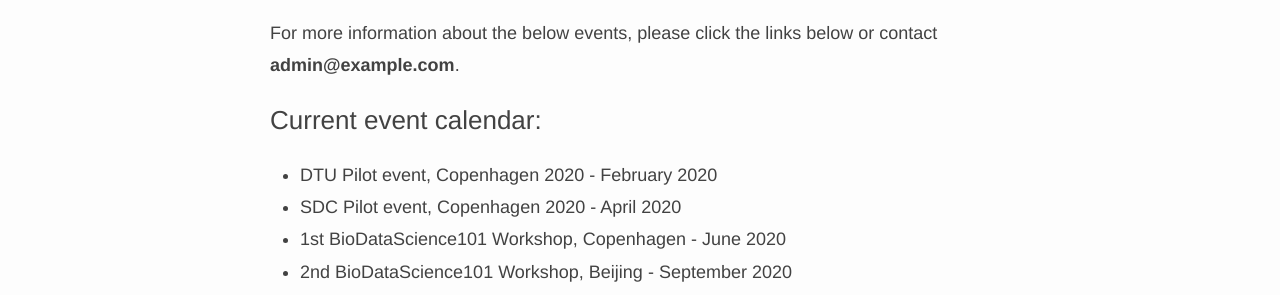
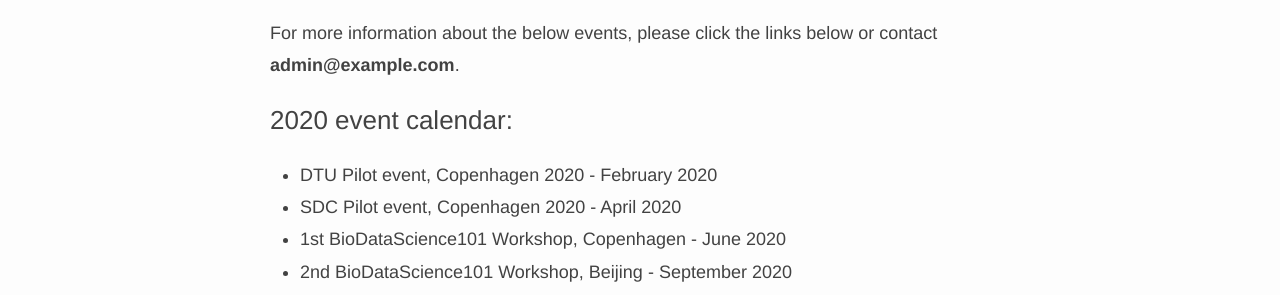
Before and after one commit to biodatascience101/BioDataScience101.github.io, a Jekyll site: the page built from _pages/events/index.md, in a window 1280 px wide. Shown: the part 191-486 px from the top of the page. Built offline with Jekyll 4.4.1, drawn with Linux system fonts in a browser that asks for light colours; nearby versions of some CDN libraries.

Commit message:
Update index.md

```diff
--- a/_pages/events/index.md
+++ b/_pages/events/index.md
@@ -9,7 +9,7 @@
 For more information about the below events, please click the links below or contact **admin@example.com**.
 
 
-### Current event calendar:
+### 2020 event calendar:
 - DTU Pilot event, Copenhagen 2020 - February 2020
 - SDC Pilot event, Copenhagen 2020 - April 2020
 - 1st BioDataScience101 Workshop, Copenhagen - June 2020
```
